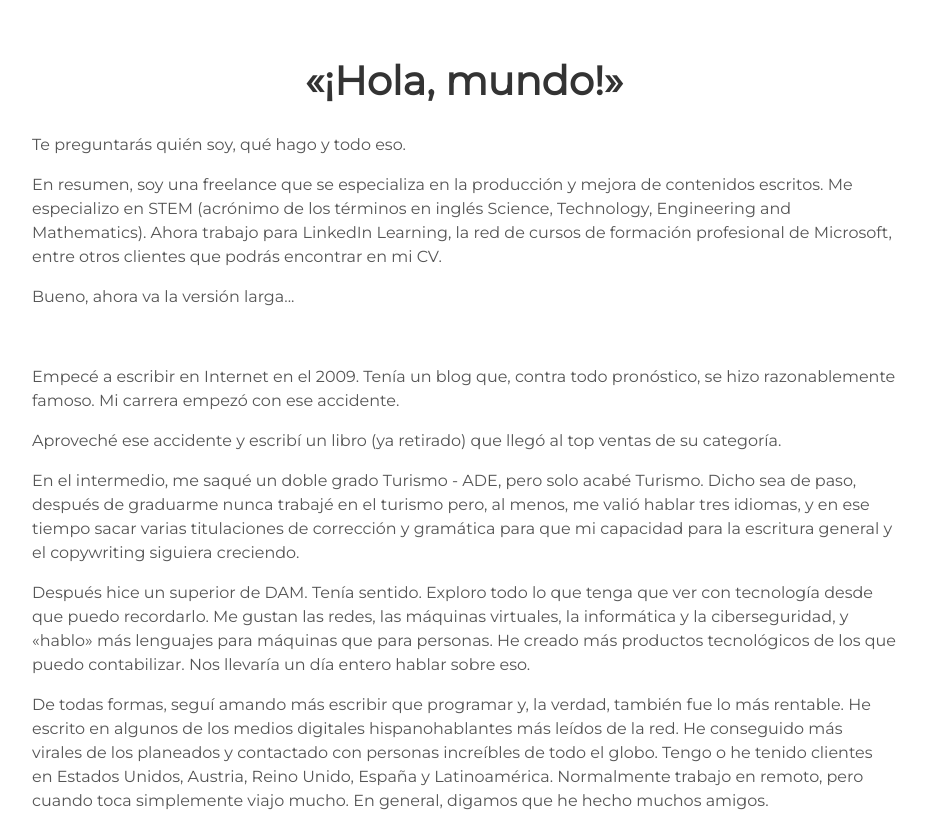
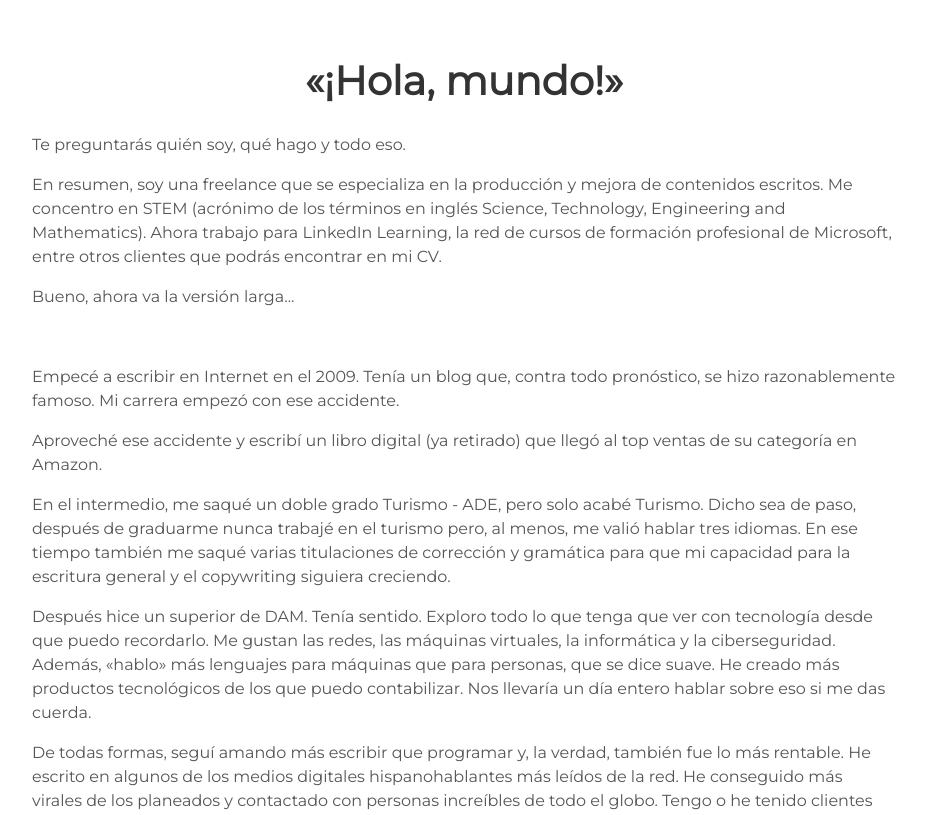
Before and after one commit to kavmini/kavmini, a Jekyll site: the page built from index.html, in a window 1280 px wide and 900 px high, scrolled down 839 px, cut to the strip 85-900 px from the top of the window. Shown: the whole strip, without its empty margins (176-1102 px from the left). Built offline with Jekyll 4.4.1, drawn with Linux system fonts in a browser that asks for light colours; some of the changed text lies outside the part shown.

Commit message:
Update about.html

```diff
--- a/_includes/about.html
+++ b/_includes/about.html
@@ -8,20 +8,20 @@
 
 <p>Te preguntarás quién soy, qué hago y todo eso.</p>
 
-<p>En resumen, soy una freelance que se especializa en la producción y mejora de contenidos escritos. Me especializo en STEM (acrónimo de los términos en inglés Science, Technology, Engineering and Mathematics). Ahora trabajo para LinkedIn Learning, la red de cursos de formación profesional de Microsoft, entre otros clientes que podrás encontrar en mi CV. </p>
+<p>En resumen, soy una freelance que se especializa en la producción y mejora de contenidos escritos. Me concentro en STEM (acrónimo de los términos en inglés Science, Technology, Engineering and Mathematics). Ahora trabajo para LinkedIn Learning, la red de cursos de formación profesional de Microsoft, entre otros clientes que podrás encontrar en mi CV. </p>
 <p>Bueno, ahora va la versión larga...</p>
 
 <p>&nbsp;</p>
 
 <p>Empecé a escribir en Internet en el 2009. Tenía un blog que, contra todo pronóstico, se hizo razonablemente famoso. Mi carrera empezó con ese accidente.</p>
-<p>Aproveché ese accidente y escribí un libro (ya retirado) que llegó al top ventas de su categoría.</p>
-<p>En el intermedio, me saqué un doble grado Turismo - ADE, pero solo acabé Turismo. Dicho sea de paso, después de graduarme nunca trabajé en el turismo pero, al menos, me valió hablar tres idiomas, y en ese tiempo sacar varias titulaciones de corrección y gramática para que mi capacidad para la escritura general y el copywriting siguiera creciendo.</p>
-<p>Después hice un superior de DAM. Tenía sentido. Exploro todo lo que tenga que ver con tecnología desde que puedo recordarlo. Me gustan las redes, las máquinas virtuales, la informática y la ciberseguridad, y «hablo» más lenguajes para máquinas que para personas. He creado más productos tecnológicos de los que puedo contabilizar. Nos llevaría un día entero hablar sobre eso.</p>
+<p>Aproveché ese accidente y escribí un libro digital (ya retirado) que llegó al top ventas de su categoría en Amazon.</p>
+<p>En el intermedio, me saqué un doble grado Turismo - ADE, pero solo acabé Turismo. Dicho sea de paso, después de graduarme nunca trabajé en el turismo pero, al menos, me valió hablar tres idiomas. En ese tiempo también me saqué varias titulaciones de corrección y gramática para que mi capacidad para la escritura general y el copywriting siguiera creciendo.</p>
+<p>Después hice un superior de DAM. Tenía sentido. Exploro todo lo que tenga que ver con tecnología desde que puedo recordarlo. Me gustan las redes, las máquinas virtuales, la informática y la ciberseguridad. Además, «hablo» más lenguajes para máquinas que para personas, que se dice suave. He creado más productos tecnológicos de los que puedo contabilizar. Nos llevaría un día entero hablar sobre eso si me das cuerda.</p>
 <p>De todas formas, seguí amando más escribir que programar y, la verdad, también fue lo más rentable. He escrito en algunos de los medios digitales hispanohablantes más leídos de la red. He conseguido más virales de los planeados y contactado con personas increíbles de todo el globo. Tengo o he tenido clientes en Estados Unidos, Austria, Reino Unido, España y Latinoamérica.  Normalmente trabajo en remoto, pero cuando toca simplemente viajo mucho. En general, digamos que he hecho muchos amigos.</p>
 
 <p>Y aquí sigo. Produciendo contenido por y para Internet.</p>
 
-<p>Si crees que me necesitas puedes mandarme un correo electrónico o hablarme por las redes sociales, será un placer. </p>
+<p>Si crees que me necesitas, puedes mandarme un correo electrónico o hablarme por las redes sociales, será un placer conocerte. </p>
 
 Gracias por pasarte.
 
```
